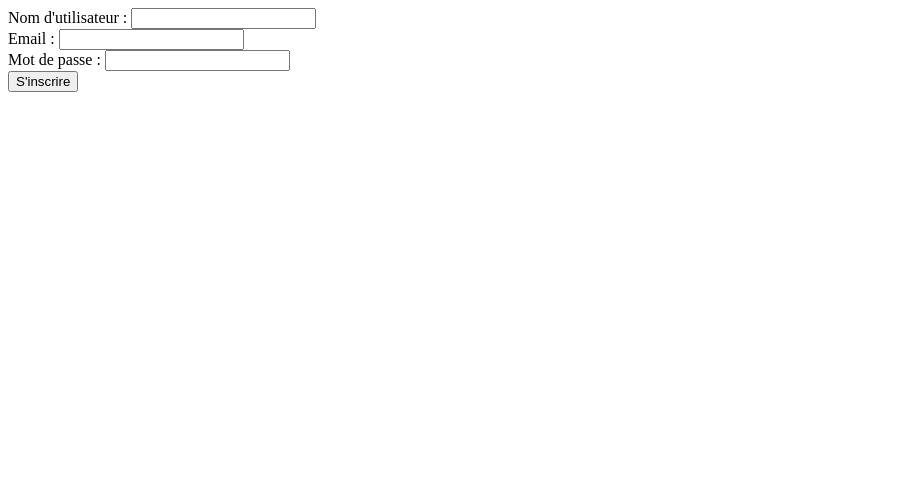
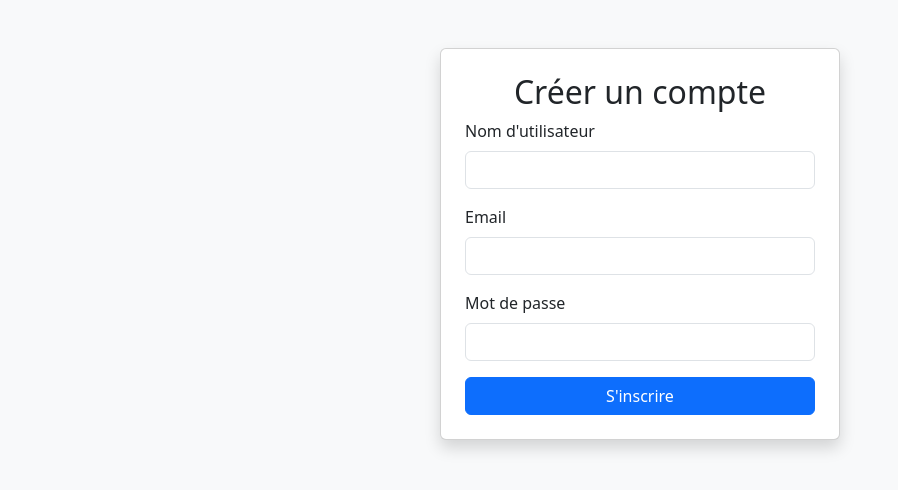
Before and after one commit to jallow-2693/HaycomChat, a PHP site: page /registrer.php in a window 1280 px wide. Shown: the top 490 px of the page, without its empty margins (0-898 px from the left). Run offline with PHP 8.4, Linux system fonts and the light colour scheme.

Commit message:
registrer.php

```diff
--- a/registrer.php
+++ b/registrer.php
@@ -1,6 +1,5 @@
 <?php
 require 'db.php';
-
 if ($_SERVER["REQUEST_METHOD"] == "POST") {
     $username = htmlspecialchars($_POST["username"]);
     $email = htmlspecialchars($_POST["email"]);
@@ -11,14 +10,40 @@
         header("Location: login.php");
         exit;
     } else {
-        echo "Erreur d'inscription.";
+        echo "<div class='alert alert-danger'>Erreur d'inscription.</div>";
     }
 }
 ?>
 
-<form method="post">
-    Nom d'utilisateur : <input type="text" name="username" required><br>
-    Email : <input type="email" name="email" required><br>
-    Mot de passe : <input type="password" name="password" required><br>
-    <button type="submit">S'inscrire</button>
-</form>
+<!DOCTYPE html>
+<html lang="fr">
+<head>
+    <meta charset="UTF-8">
+    <title>Inscription</title>
+    <link href="https://cdn.jsdelivr.net/npm/bootstrap@5.3.0/dist/css/bootstrap.min.css" rel="stylesheet">
+</head>
+<body class="bg-light">
+    <div class="container mt-5">
+        <div class="card mx-auto shadow p-4" style="max-width: 400px;">
+            <h2 class="text-center">Créer un compte</h2>
+            <form method="post">
+                <div class="mb-3">
+                    <label class="form-label">Nom d'utilisateur</label>
+                    <input type="text" name="username" class="form-control" required>
+                </div>
+                <div class="mb-3">
+                    <label class="form-label">Email</label>
+                    <input type="email" name="email" class="form-control" required>
+                </div>
+                <div class="mb-3">
+                    <label class="form-label">Mot de passe</label>
+                    <input type="password" name="password" class="form-control" required>
+                </div>
+                <button type="submit" class="btn btn-primary w-100">S'inscrire</button>
+            </form>
+        </div>
+    </div>
+
+    <script src="https://cdn.jsdelivr.net/npm/bootstrap@5.3.0/dist/js/bootstrap.bundle.min.js"></script>
+</body>
+</html>
```
